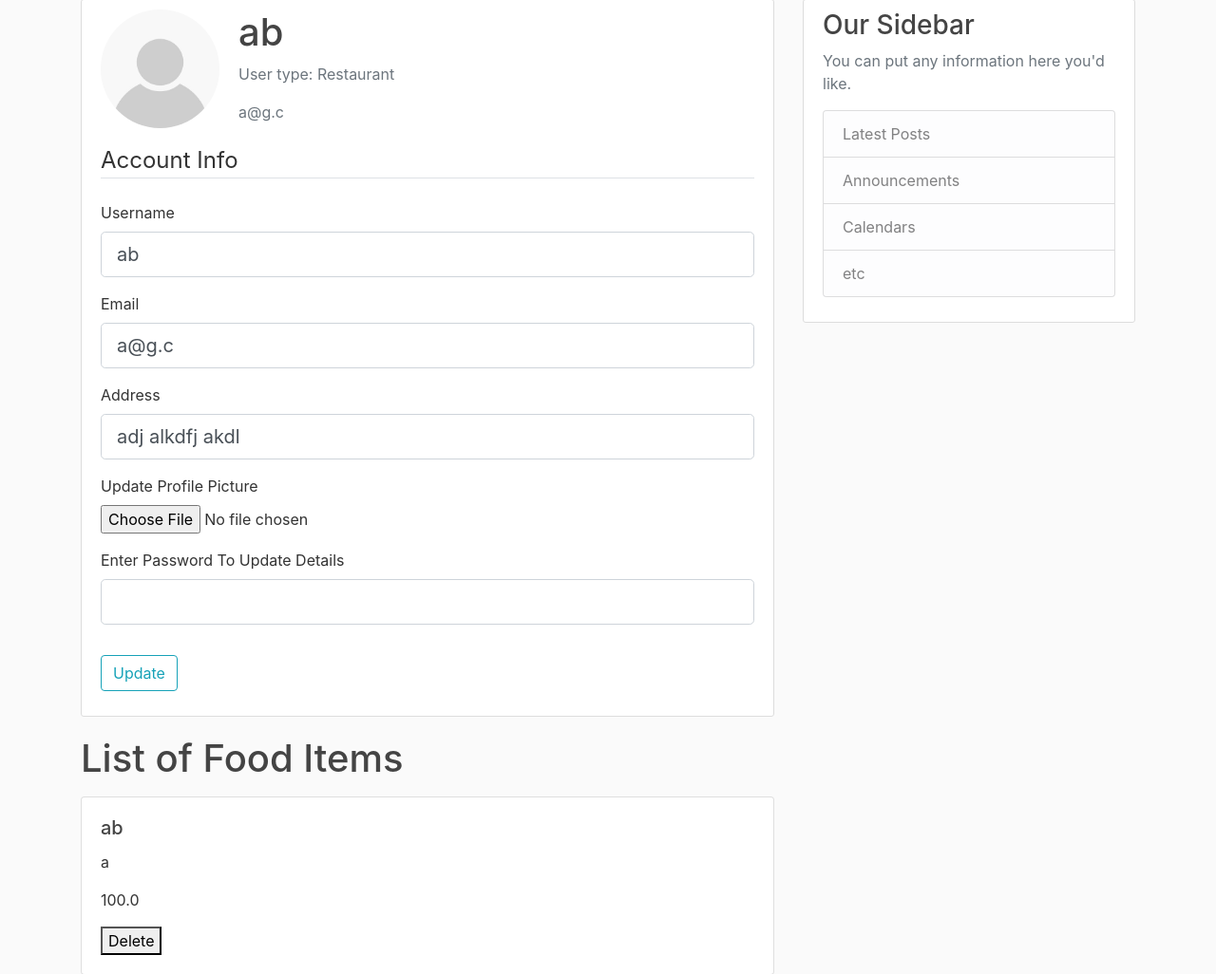
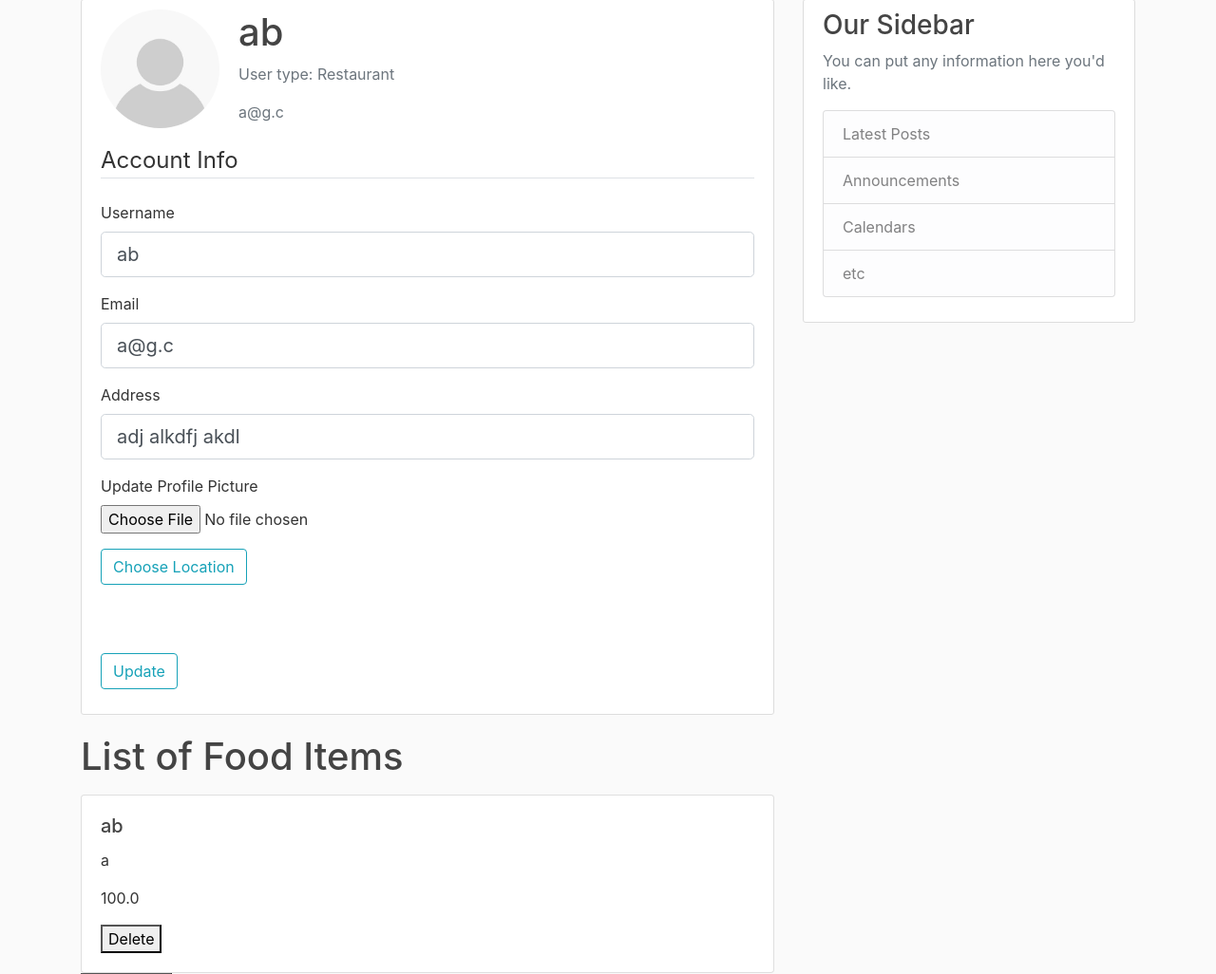
Before and after one commit to dd918-sv/SSFDS_Edit, a Flask app: page /account in a window 1280 px wide. Shown: the part 81-1107 px from the top of the page at 95% size. Run offline with Flask 3, Linux system fonts and the light colour scheme; a user stored in the database is signed in; some libraries are stand-ins or nearby versions.

Commit message:
added recaptcha for update and map integration

```diff
--- a/SSFDS/__init__.py
+++ b/SSFDS/__init__.py
@@ -7,6 +7,9 @@ from flask_mail import Mail
 app = Flask(__name__)
 app.config['SECRET_KEY'] = '5791628bb0b13ce0c676dfde280ba245'
 app.config['SQLALCHEMY_DATABASE_URI'] ='sqlite:///site.db'
+app.config['RECAPTCHA_PUBLIC_KEY'] = '6LfqZKEpAAAAABXmGAAsW6LwcsmYi59vm-I5H5HW'  # Replace with your reCAPTCHA public key
+app.config['RECAPTCHA_PRIVATE_KEY'] = '6LfqZKEpAAAAADPr646iwLraCTpcHSV_pUJkMYXF'  # Replace with your reCAPTCHA private key
+app.config['RECAPTCHA_USE_SSL'] = False
 db=SQLAlchemy(app)
 bcrypt=Bcrypt(app)
 login_manager=LoginManager(app)
--- a/SSFDS/forms.py
+++ b/SSFDS/forms.py
@@ -1,4 +1,5 @@
 from flask_wtf import FlaskForm
+from flask_wtf.recaptcha import RecaptchaField
 from flask_wtf.file import FileField, FileAllowed
 from flask_login import current_user
 from wtforms import StringField, PasswordField, SubmitField, BooleanField,IntegerField, FloatField
@@ -59,6 +60,10 @@ class LoginForm(FlaskForm):
     remember = BooleanField('Remember Me')
     submit = SubmitField('Login')
 
+def validate_location(self, email):
+        if current_user.latitude==None or current_user.longitude==None:
+            raise ValidationError('Please enter your location')
+
 class UpdateForm(FlaskForm):
     username = StringField('Username',
                            validators=[DataRequired(), Length(min=2, max=20)])
@@ -66,8 +71,8 @@ class UpdateForm(FlaskForm):
                         validators=[DataRequired(), Email()])
     address = StringField('Address', validators=[DataRequired(), Length(min=10, max=200)])
     picture= FileField('Update Profile Picture', validators=[FileAllowed(['jpg', 'png', 'jpeg'])])
-    password = PasswordField('Enter Password To Update Details', validators=[DataRequired()])
-    submit = SubmitField('Update')
+    recaptcha = RecaptchaField()
+    submit = SubmitField('Update', validators=[validate_location])
 
     def validate_password(self, password):
         if not bcrypt.check_password_hash(current_user.password, password.data):
--- a/SSFDS/routes.py
+++ b/SSFDS/routes.py
@@ -239,7 +239,6 @@ def DonateToNGO(ngo_ID):
         return redirect(url_for('home'))
 
 
-
 # @app.route('/ChooseLocation')
 # def index():
 #     return render_template('index.html')
@@ -252,6 +251,8 @@ def map():
 def location():
     lat = request.form['lat']
     lng = request.form['lng']
-    print(f"Latitude: {lat}, Longitude: {lng}")
-    location = True
+    current_user.latitude = lat
+    current_user.longitude = lng
+    db.session.commit()
+    #print(f"Latitude: {lat}, Longitude: {lng}")
     return render_template('location_saved.html', lat=lat, lng=lng)
--- a/SSFDS/templates/account.html
+++ b/SSFDS/templates/account.html
@@ -63,22 +63,26 @@
                         {% endfor %}
                     {% endif %}
                 </div>
+                <div class ="form-group">
+                    <button class="btn btn-outline-info" onclick="openMap()">Choose Location</button>
+                    <script>
+                        function openMap() {
+                        window.open('/map', 'mapPopup', 'width=600,height=400');
+                        }
+                    </script>
+                </div>
                 <div class="form-group">
-                    {{ form.password.label(class="form-control-label") }}
-                    {% if form.password.errors %}
-                        {{ form.password(class="form-control form-control-lg is-invalid") }}
-                        <div class="invalid-feedback">
-                            {% for error in form.password.errors %}
-                                <span>{{ error }}</span>
-                            {% endfor %}
-                        </div>
-                    {% else %}
-                        {{ form.password(class="form-control form-control-lg") }}
+                    {{ form.recaptcha.label }} {{ form.recaptcha() }}
+                    {% if form.recaptcha.errors %}
+                        <small class="text-danger">{{ form.recaptcha.errors[0] }}</small>
                     {% endif %}
                 </div>
             </fieldset>
             <div class="form-group">
                 {{ form.submit(class="btn btn-outline-info") }}
+                {% for error in form.submit.errors %}
+                        <small class="text-danger">{{ error }}</small>
+                {% endfor %}
             </div>
         </form>
   </div>
--- a/SSFDS/templates/layout.html
+++ b/SSFDS/templates/layout.html
@@ -4,6 +4,7 @@
     <!-- Required meta tags -->
     <meta charset="utf-8">
     <meta name="viewport" content="width=device-width, initial-scale=1, shrink-to-fit=no">
+    <script src="https://www.google.com/recaptcha/api.js" async defer></script>
 
     <!-- Bootstrap CSS -->
     <link rel="stylesheet" href="https://maxcdn.bootstrapcdn.com/bootstrap/4.0.0/css/bootstrap.min.css" integrity="sha384-Gn5384xqQ1aoWXA+058RXPxPg6fy4IWvTNh0E263XmFcJlSAwiGgFAW/dAiS6JXm" crossorigin="anonymous">
```
Also changed, not shown: SSFDS/models.py (+4 -4 lines), SSFDS/templates/restaurantRegister.html (+0 -8 lines), instance/site.db.
